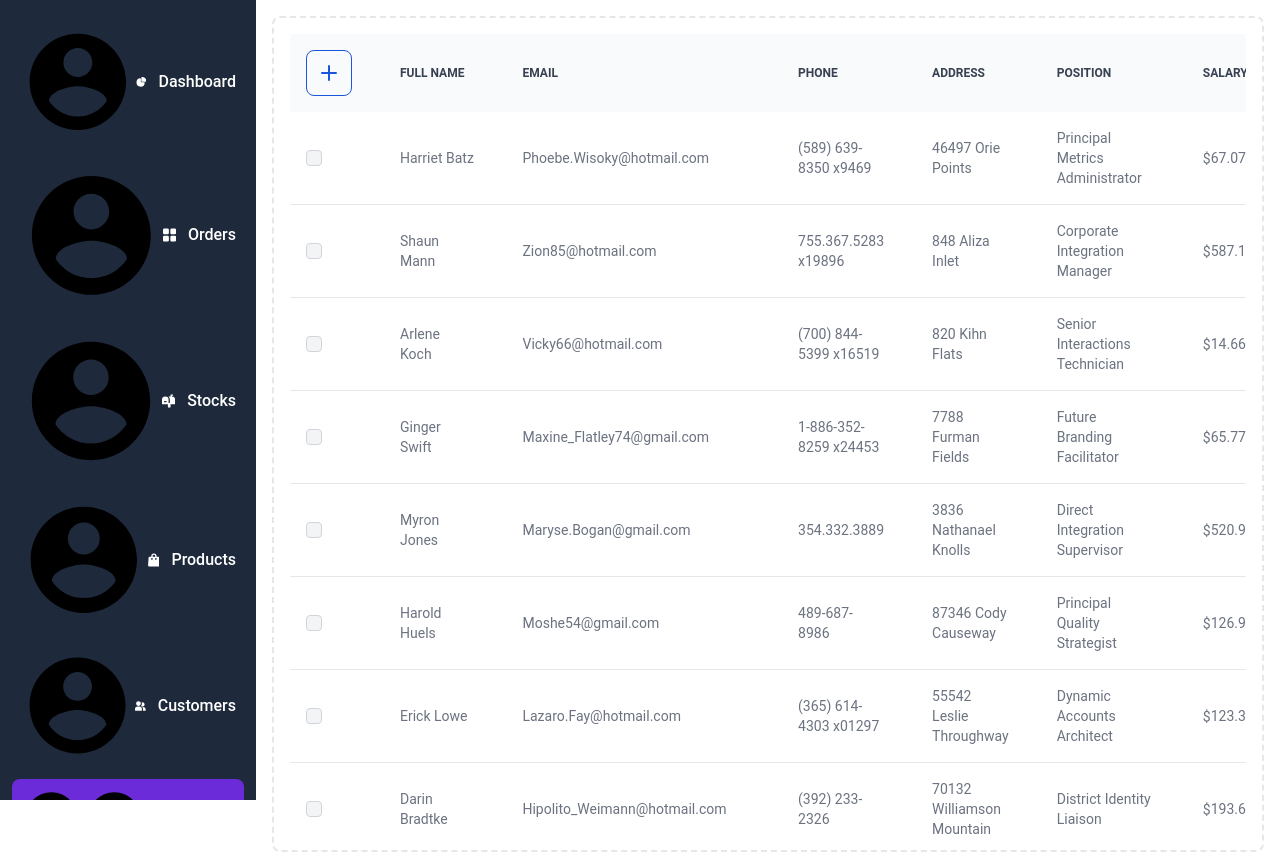
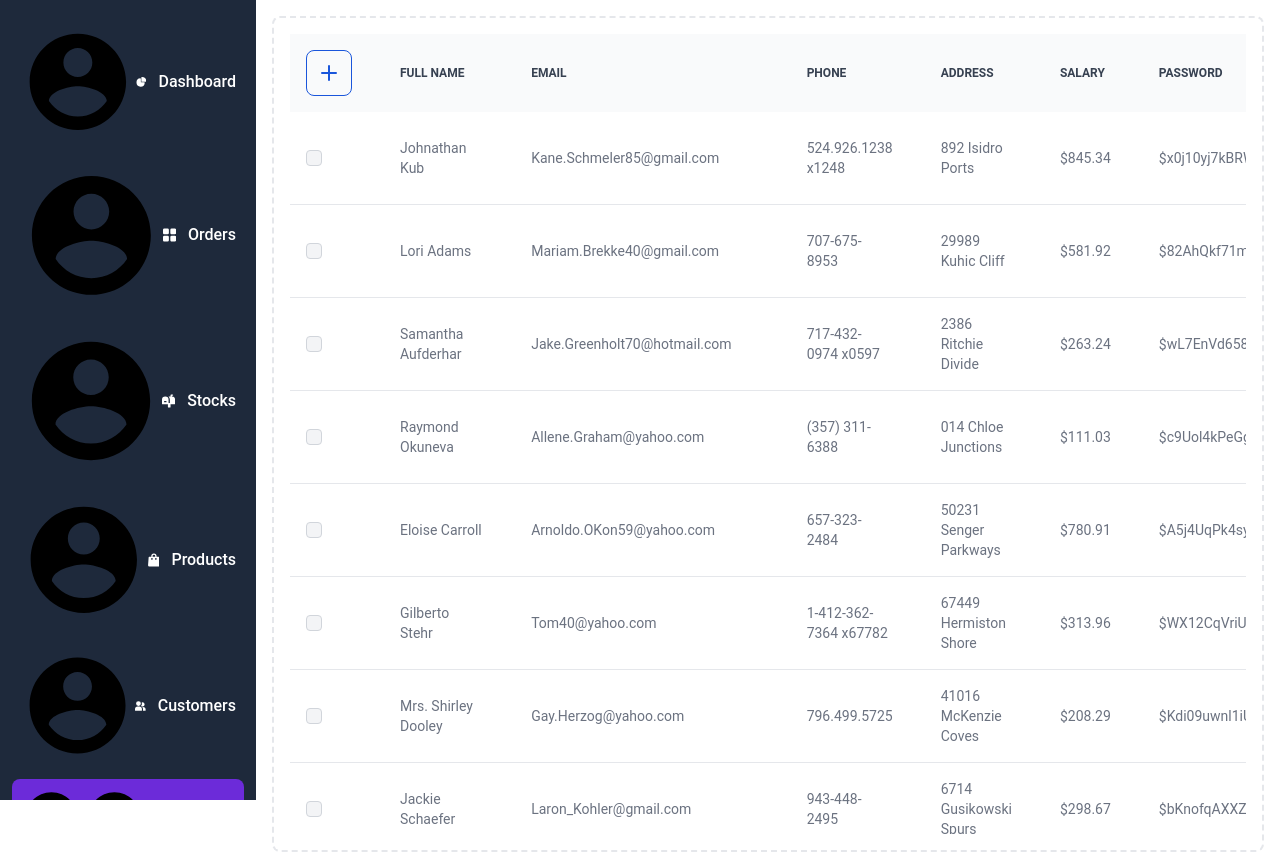
Before and after one commit to Nosver/CafeManagement, a React (Vite) app in the folder frontend/: page /employees in a window 1280 px wide. Built offline with nearby package versions, Linux system fonts and the light colour scheme.

Commit message:
password added to employee screen

```diff
--- a/frontend/src/pages/Personel/Employees.jsx
+++ b/frontend/src/pages/Personel/Employees.jsx
@@ -7,7 +7,7 @@ import { InsertButton } from '../../components/personel/InsertButton';
 
 class Employee {
   constructor(id, fullName, email, phone, address, city, country, postal_code
-    , department, position, salary, start_date, end_date, status) {
+    , department, position, salary, password, start_date, end_date, status) {
     this.id = id;
     this.fullName = fullName;
     this.email = email;
@@ -19,6 +19,7 @@ class Employee {
     this.department = department;
     this.position = position;
     this.salary = salary;
+    this.password = faker.internet.password();
     this.start_date = start_date;
     this.end_date = end_date;
     this.status = status;
@@ -36,12 +37,13 @@ class Employee {
     let department = faker.commerce.department();
     let position = faker.name.jobTitle();
     let salary = faker.finance.amount();
+    let password = faker.internet.password();
     let start_date = faker.date.past();
     let end_date = faker.date.future();
     let status = faker.random.boolean();
 
     return new Employee(id, fullName, email, phone, address, city, country, postal_code
-      , department, position, salary, start_date, end_date, status);
+      , department, position, salary, password, start_date, end_date, status);
   }
 
   static generateRandomEmployees(num) {
@@ -80,7 +82,7 @@ export const Employees = () => {
             <div className="relative flex flex-col flex-1 overflow-y-auto overflow-x-hidden">
 
               <main>
-                <table class="w-full text-sm text-left rtl:text-right text-gray-500 dark:text-gray-400">
+                <table class="table-auto w-* text-sm text-left rtl:text-right text-gray-500 dark:text-gray-400">
                   <thead class="text-xs text-gray-700 uppercase bg-gray-50 dark:bg-gray-700 dark:text-gray-400">
                     <tr>
                       <th scope="col" class="p-4">
@@ -90,9 +92,10 @@ export const Employees = () => {
                       <th scope="col" class="px-6 py-3">Email</th>
                       <th scope="col" class="px-6 py-3">Phone</th>
                       <th scope="col" class="px-6 py-3">Address</th>
+                      <th scope="col" class="px-6 py-3">Salary</th>
+                      <th scope="col" class="px-6 py-3">Password</th>
+                      <th scope="col" class="px-6 py-3">Action</th>
                       <th scope="col" class="px-6 py-3">Position</th>
-                      <th scope="col" class="px-6 py-3">Salary</th>
-                      <th scope="col" class="px-6 py-3">Action</th>
                     </tr>
                   </thead>
 
@@ -103,7 +106,7 @@ export const Employees = () => {
                         title="Add New Employee"
                         closePopup={closePopup}
                         inputs={[
-                          { id: 'id', label: 'Id', type: 'text', placeholder: 'Type employee id'},
+                          { id: 'id', label: 'Id', type: 'text', placeholder: 'Type employee id' },
                           { id: 'fullName', label: 'Full Name', type: 'text', placeholder: 'Type employee full name' },
                           { id: 'email', label: 'Email', type: 'text', placeholder: 'Type employee email' },
                           { id: 'phone', label: 'Phone', type: 'text', placeholder: 'Type employee phone' },
@@ -112,13 +115,13 @@ export const Employees = () => {
                       />
                     }
 
-                  {showPopup_edit &&
+                    {showPopup_edit &&
                       <ItemPopup
                         title="Edit Employee"
                         submitButtonDescription='Edit Employee'
                         closePopup={closePopup_edit}
                         inputs={[
-                          { id: 'id', label: 'Id', type: 'text', placeholder: 'Type employee id'},
+                          { id: 'id', label: 'Id', type: 'text', placeholder: 'Type employee id' },
                           { id: 'fullName', label: 'Full Name', type: 'text', placeholder: 'Type employee full name' },
                           { id: 'email', label: 'Email', type: 'text', placeholder: 'Type employee email' },
                           { id: 'phone', label: 'Phone', type: 'text', placeholder: 'Type employee phone' },
@@ -144,8 +147,8 @@ export const Employees = () => {
                         <td class="px-6 py-4">{Employee.email.toString()}</td>
                         <td class="px-6 py-4">{Employee.phone.toString()}</td>
                         <td class="px-6 py-4">{Employee.address.toString()}</td>
-                        <td class="px-6 py-4">{Employee.position.toString()}</td>
                         <td class="px-6 py-4">${Employee.salary.toString()}</td>
+                        <td class="px-6 py-4">${Employee.password.toString()}</td>
                         <td class="px-6 py-4">
                           <div
                             onClick={() => setShowPopup_edit(true)}
@@ -154,6 +157,7 @@ export const Employees = () => {
                             Edit
                           </div>
                         </td>
+                        <td class="px-6 py-4">{Employee.position.toString()}</td>
                       </tr>
                     ))}
                   </tbody>
```
